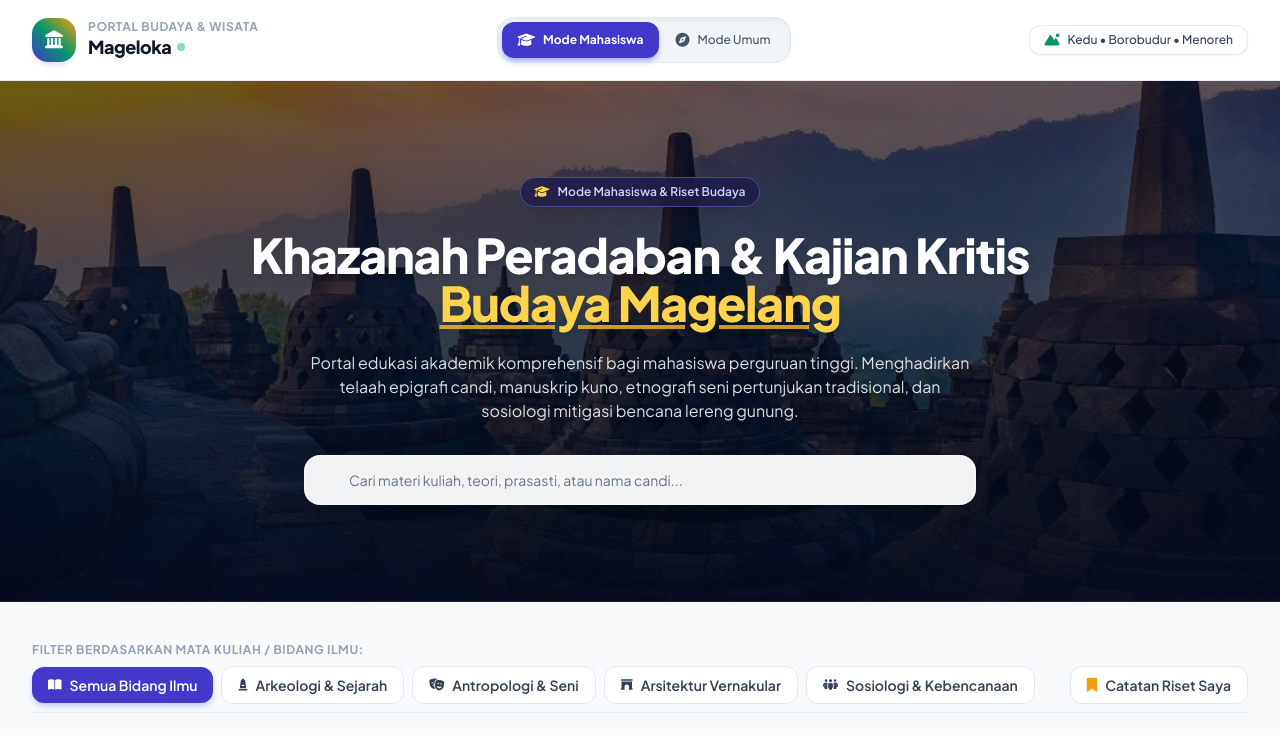
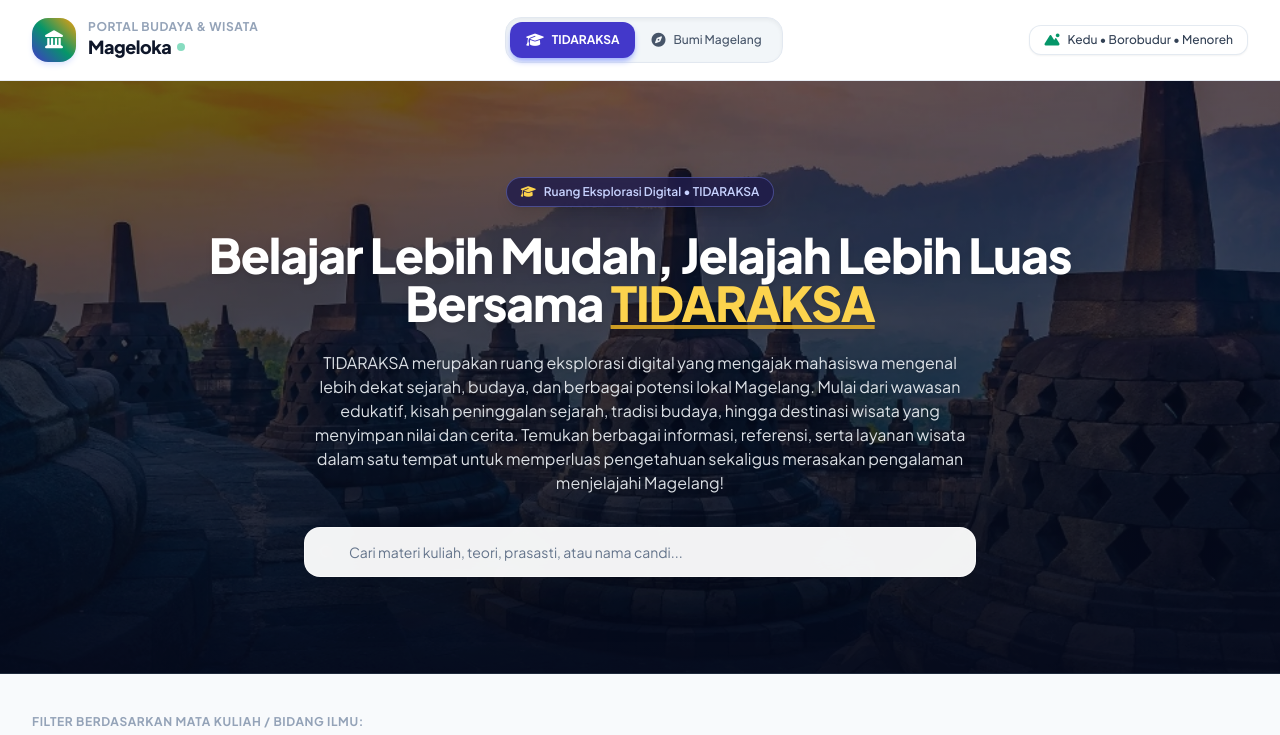
Before and after one commit to Krock-svg/proto-web-culture, a plain HTML site: page index.html in a window 1280 px wide. Shown: the top 735 px of the page. Drawn offline with nearby package versions, Linux system fonts and the light colour scheme.

Commit message:
feat: Apply user customization for TIDARAKSA and Bumi Magelang modes

```diff
--- a/index.html
+++ b/index.html
@@ -82,13 +82,13 @@
         <button id="btnModeMhs" type="button"
           class="flex items-center gap-2 px-4 py-2 rounded-xl text-xs transition-all font-medium text-slate-600 hover:text-slate-900">
           <i class="fa-solid fa-graduation-cap text-sm"></i>
-          <span>Mode Mahasiswa</span>
+          <span>TIDARAKSA</span>
         </button>
 
         <button id="btnModeUmum" type="button"
           class="flex items-center gap-2 px-4 py-2 rounded-xl text-xs transition-all font-medium text-slate-600 hover:text-slate-900">
           <i class="fa-solid fa-compass text-sm"></i>
-          <span>Mode Umum</span>
+          <span>Bumi Magelang</span>
         </button>
       </div>
 
@@ -117,12 +117,12 @@
         <button id="mobileBtnModeMhs" type="button"
           class="w-full flex items-center justify-center gap-2 py-2.5 rounded-xl text-xs font-bold transition-all bg-indigo-700 text-white">
           <i class="fa-solid fa-graduation-cap"></i>
-          <span>Mode Mahasiswa</span>
+          <span>TIDARAKSA</span>
         </button>
         <button id="mobileBtnModeUmum" type="button"
           class="w-full flex items-center justify-center gap-2 py-2.5 rounded-xl text-xs font-bold transition-all text-slate-600 hover:bg-slate-100">
           <i class="fa-solid fa-compass"></i>
-          <span>Mode Umum</span>
+          <span>Bumi Magelang</span>
         </button>
       </div>
     </div>
@@ -151,13 +151,13 @@
       <!-- Main Headline -->
       <h1 id="heroTitle"
         class="text-3xl sm:text-4xl lg:text-5xl font-black text-white tracking-tight max-w-4xl mx-auto leading-tight sm:leading-tight drop-shadow-md">
-        Khazanah Peradaban & Kajian Kritis <span class="text-amber-300 underline decoration-amber-400/80">Budaya Magelang</span>
+        Belajar Lebih Mudah, Jelajah Lebih Luas Bersama <span class="text-amber-300 underline decoration-amber-400/80">TIDARAKSA</span>
       </h1>
 
       <!-- Subtitle Description -->
       <p id="heroDescription" class="text-sm sm:text-base text-slate-100/90 max-w-2xl mx-auto leading-relaxed font-normal drop-shadow">
-        Portal edukasi akademik komprehensif bagi mahasiswa perguruan tinggi. Menghadirkan telaah epigrafi candi,
-        manuskrip kuno, etnografi seni pertunjukan tradisional, dan sosiologi mitigasi bencana lereng gunung.
+        TIDARAKSA merupakan ruang eksplorasi digital yang mengajak mahasiswa mengenal lebih dekat sejarah, budaya, dan berbagai potensi lokal Magelang. Mulai dari wawasan edukatif, kisah peninggalan sejarah, tradisi budaya, hingga destinasi wisata yang menyimpan nilai dan cerita.
+        Temukan berbagai informasi, referensi, serta layanan wisata dalam satu tempat untuk memperluas pengetahuan sekaligus merasakan pengalaman menjelajahi Magelang!
       </p>
 
       <!-- Global Search Bar Interaktif -->
--- a/js/app.js
+++ b/js/app.js
@@ -101,18 +101,18 @@ function applyActiveMode(mode, animate = true) {
     if (mobileBtnModeMhs) mobileBtnModeMhs.className = `w-full flex items-center justify-center gap-2 py-2.5 rounded-xl text-xs transition-all ${activeClasses}`;
     if (mobileBtnModeUmum) mobileBtnModeUmum.className = `w-full flex items-center justify-center gap-2 py-2.5 rounded-xl text-xs transition-all ${inactiveClasses}`;
 
-    // Update Hero Content untuk Mahasiswa
+    // Update Hero Content untuk Mahasiswa (TIDARAKSA)
     if (heroTagBadge) {
       heroTagBadge.className = 'inline-flex items-center gap-2 px-3.5 py-1.5 rounded-full text-xs font-semibold bg-indigo-950/80 backdrop-blur-md text-indigo-200 border border-indigo-400/40 shadow-lg';
-      heroTagBadge.innerHTML = '<i class="fa-solid fa-graduation-cap text-amber-300"></i> Mode Mahasiswa & Riset Budaya';
+      heroTagBadge.innerHTML = '<i class="fa-solid fa-graduation-cap text-amber-300"></i> Ruang Eksplorasi Digital • TIDARAKSA';
     }
 
     if (heroTitle) {
-      heroTitle.innerHTML = 'Khazanah Peradaban & Kajian Kritis <span class="text-amber-300 underline decoration-amber-400/80">Budaya Magelang</span>';
+      heroTitle.innerHTML = 'Belajar Lebih Mudah, Jelajah Lebih Luas Bersama <span class="text-amber-300 underline decoration-amber-400/80">TIDARAKSA</span>';
     }
 
     if (heroDescription) {
-      heroDescription.textContent = 'Portal edukasi akademik komprehensif bagi mahasiswa perguruan tinggi. Menghadirkan telaah epigrafi candi, manuskrip kuno, etnografi seni pertunjukan tradisional, dan sosiologi mitigasi bencana lereng gunung.';
+      heroDescription.textContent = 'TIDARAKSA merupakan ruang eksplorasi digital yang mengajak mahasiswa mengenal lebih dekat sejarah, budaya, dan berbagai potensi lokal Magelang. Mulai dari wawasan edukatif, kisah peninggalan sejarah, tradisi budaya, hingga destinasi wisata yang menyimpan nilai dan cerita. Temukan berbagai informasi, referensi, serta layanan wisata dalam satu tempat untuk memperluas pengetahuan sekaligus merasakan pengalaman menjelajahi Magelang!';
     }
 
     if (globalSearchInput) {
@@ -142,10 +142,10 @@ function applyActiveMode(mode, animate = true) {
     if (mobileBtnModeUmum) mobileBtnModeUmum.className = `w-full flex items-center justify-center gap-2 py-2.5 rounded-xl text-xs transition-all ${activeClasses}`;
     if (mobileBtnModeMhs) mobileBtnModeMhs.className = `w-full flex items-center justify-center gap-2 py-2.5 rounded-xl text-xs transition-all ${inactiveClasses}`;
 
-    // Update Hero Content untuk Umum
+    // Update Hero Content untuk Umum (Bumi Magelang)
     if (heroTagBadge) {
       heroTagBadge.className = 'inline-flex items-center gap-2 px-3.5 py-1.5 rounded-full text-xs font-semibold bg-emerald-950/80 backdrop-blur-md text-emerald-200 border border-emerald-400/40 shadow-lg';
-      heroTagBadge.innerHTML = '<i class="fa-solid fa-compass text-emerald-300"></i> Mode Umum & Panduan Wisatawan';
+      heroTagBadge.innerHTML = '<i class="fa-solid fa-compass text-emerald-300"></i> Panduan Wisata • Bumi Magelang';
     }
 
     if (heroTitle) {
```
Also changed, not shown: 1 other file.
